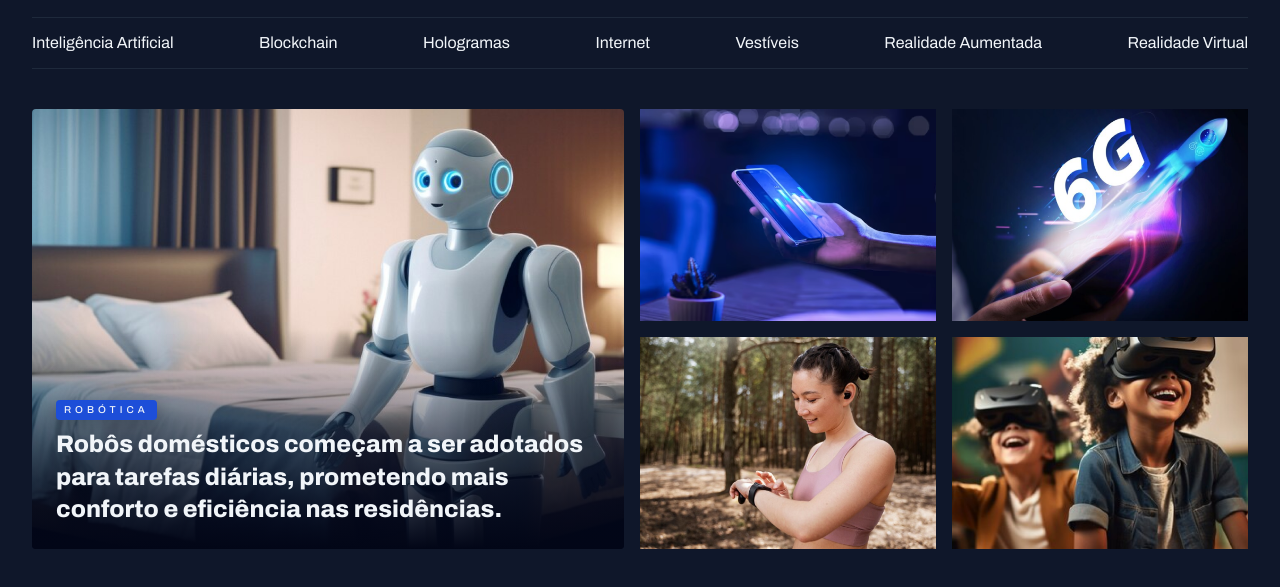
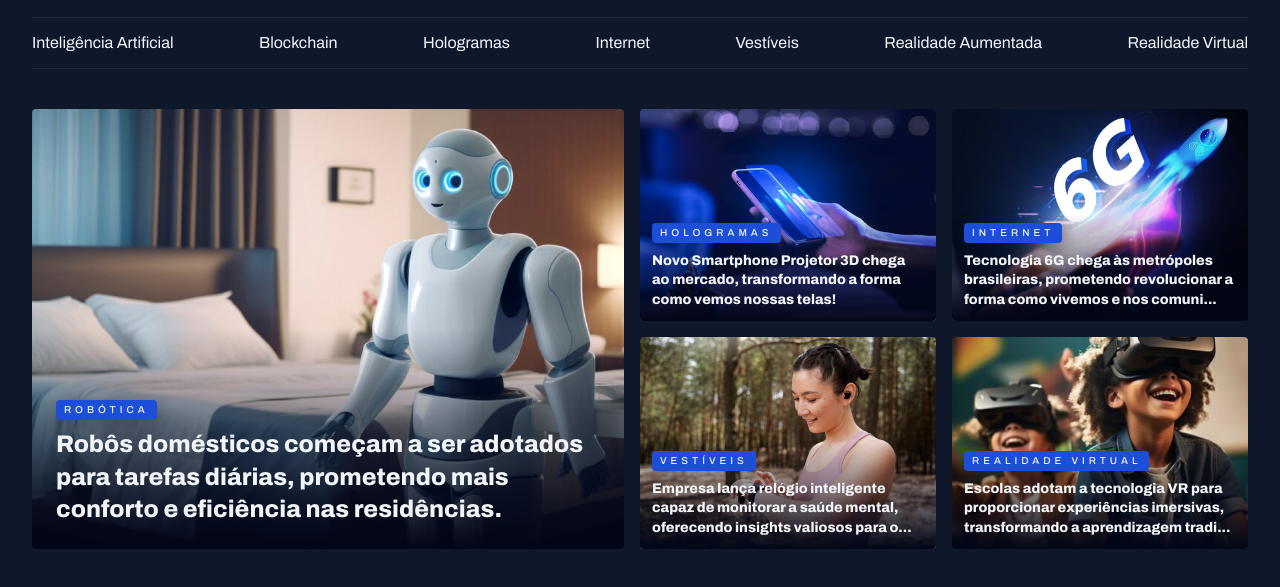
Before and after one commit to KauaGabriell/portal-de-noticias-, a plain HTML site: page index.html in a window 1280 px wide. Shown: the part 55-642 px from the top of the page. Drawn offline with Linux system fonts and the light colour scheme.

Commit message:
Featured Section Finalizated

```diff
--- a/index.html
+++ b/index.html
@@ -43,7 +43,7 @@
     <section id="featured" class="grid grid-flow-col gap-16">
       <!-- Destaque principal -->
       <figure class="card">
-        <img src="assets/images/Image 01.png" alt="">
+        <img src="assets/images/Image 01.png" alt=" Robôs domésticos começam a ser adotados para tarefas diárias, prometendo mais conforto e eficiência nas residências.">
         <figcaption>
           <span class="content-tag">Robótica</span>
           <h2 class="text-2xl">
@@ -54,18 +54,55 @@
 
       <!-- Destaques secundários -->
       <div class="grid grid-cols-2 gap-16">
-        <div>
-          <img src="assets/images/Image 02.png" alt="">
-        </div>
-        <div>
-          <img src="assets/images/Image 03.png" alt="">
-        </div>
-        <div>
-          <img src="assets/images/Image 04.png" alt="">
-        </div>
-        <div>
-          <img src="assets/images/Image 05.png" alt="">
-        </div>
+        <figure class="card">
+          <img src="assets/images/Image 02.png" alt="Novo Smartphone Projetor 3D chega ao mercado, transformando a forma como vemos nossas telas!">
+
+          <figcaption>
+            <span class="content-tag">Hologramas</span>
+            <h2 class="text-lg">
+              Novo Smartphone Projetor 3D chega ao mercado, transformando a forma como vemos nossas telas!
+            </h2>
+          </figcaption>
+
+        </figure>
+
+        <figure class="card">
+          <img src="assets/images/Image 03.png" alt="Tecnologia 6G chega às metrópoles brasileiras, prometendo revolucionar a forma como vivemos e nos comunicamos.">
+
+          <figcaption>
+            <span class="content-tag">Internet</span>
+            <h2 class="text-lg">
+              Tecnologia 6G chega às metrópoles brasileiras, prometendo revolucionar a forma como vivemos e nos comuni...
+            </h2>
+          </figcaption>
+
+        </figure>
+
+        <figure class="card">
+          <img src="assets/images/Image 04.png" alt=" Empresa lança relógio inteligente capaz de monitorar a saúde mental, oferecendo insights valiosos para o bem-estar pessoal.
+        </h2>">
+
+          <figcaption>
+            <span class="content-tag">Vestíveis</span>
+            <h2 class="text-lg">
+              Empresa lança relógio inteligente capaz de monitorar a saúde mental, oferecendo insights valiosos para o...
+            </h2>
+          </figcaption>
+
+        </figure>
+
+        <figure class="card">
+          <img src="assets/images/Image 05.png" alt="Escolas adotam a tecnologia VR para proporcionar experiências imersivas, transformando a aprendizagem tradicional.">
+
+          <figcaption>
+            <span class="content-tag">Realidade Virtual</span>
+            <h2 class="text-lg">
+              Escolas adotam a tecnologia VR para proporcionar experiências imersivas, transformando a aprendizagem tradi...
+            </h2>
+          </figcaption>
+
+        </figure>
+
       </div>
     </section>
   </main>
--- a/style/sections.css
+++ b/style/sections.css
@@ -25,6 +25,10 @@
     bottom: 0;
     padding: 24px;
 
+    &:has(.text-lg){
+      padding: 12px;
+    }
+
     h2{
       margin-top: 8px;
     }
```
